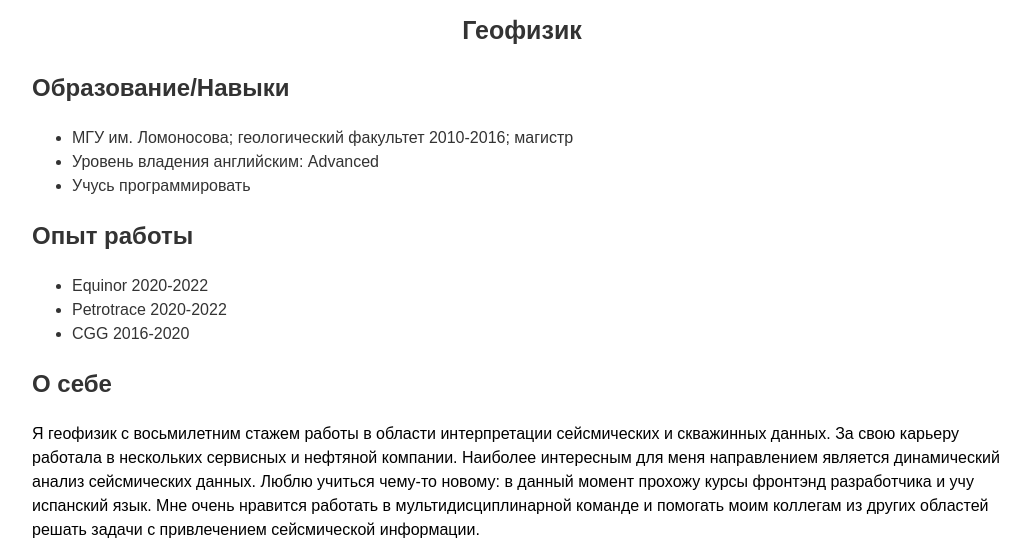
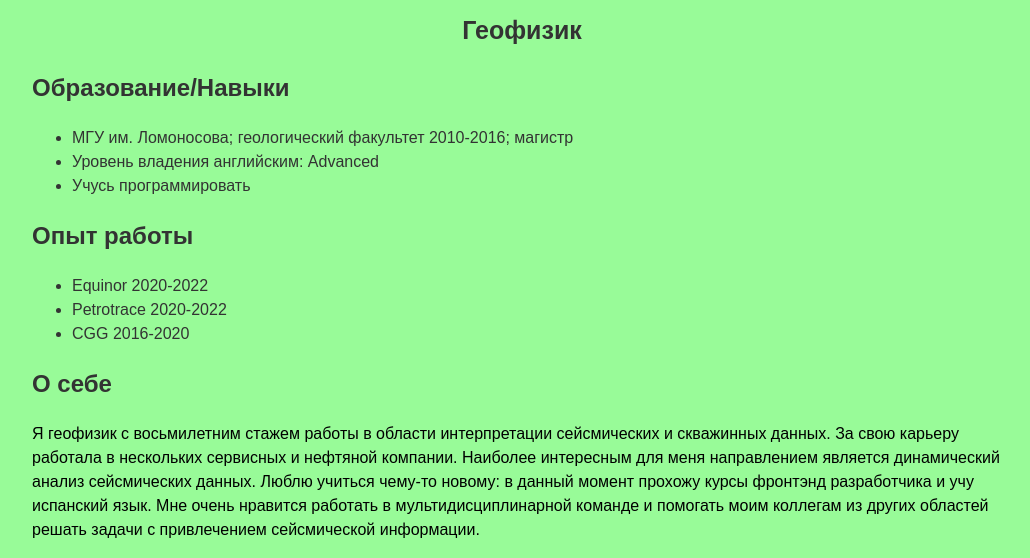
Before and after one commit to mambrosimova/mambrosimova.github.io, a plain HTML site: page index.html in a window 1280 px wide. Shown: the part 310-868 px from the top of the page, without its empty margins (118-1148 px from the left). Drawn offline with Linux system fonts and the light colour scheme.

Commit message:
Update style.css

```diff
--- a/style.css
+++ b/style.css
@@ -2,7 +2,7 @@ body {
     font-family: sans-serif;
     line-height: 1.5;
 
-    background-color: white;
+    background-color: #98fb98;
     color: #333333;
 
     width: 980px;
```
